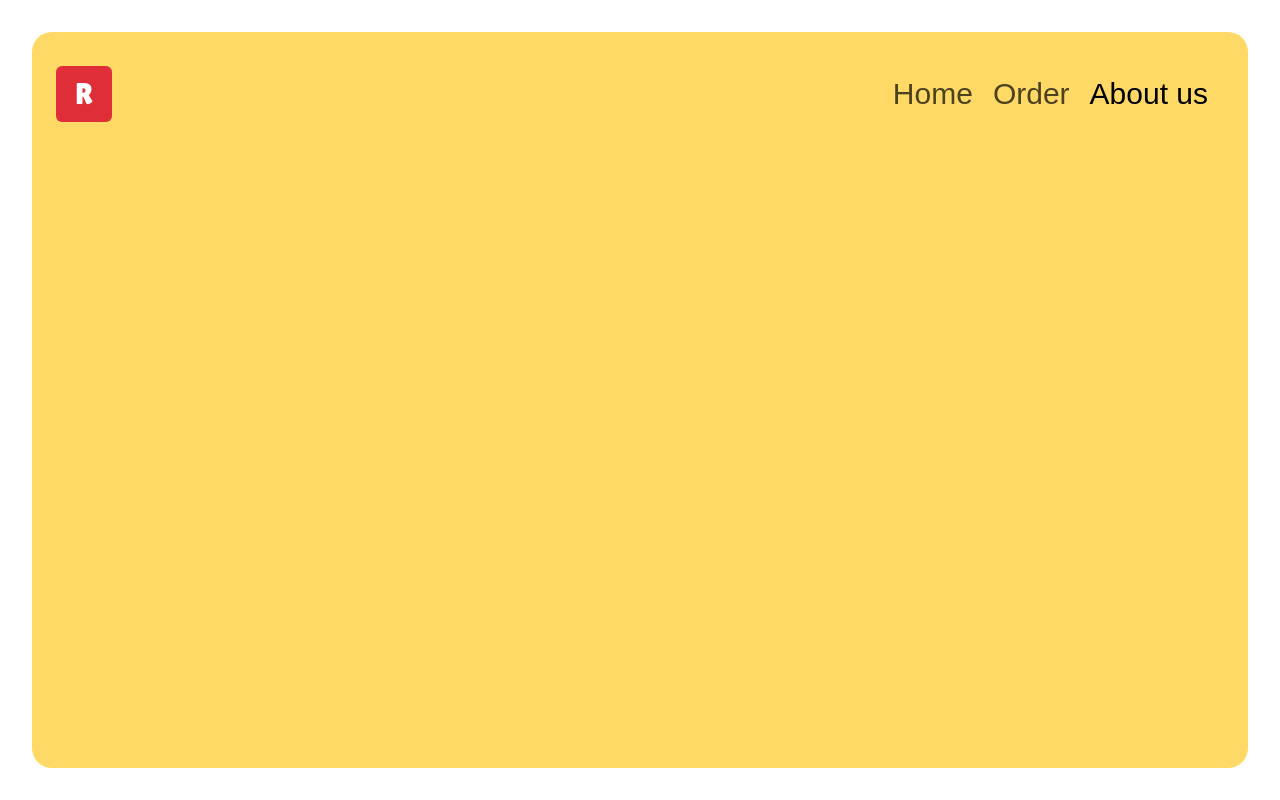
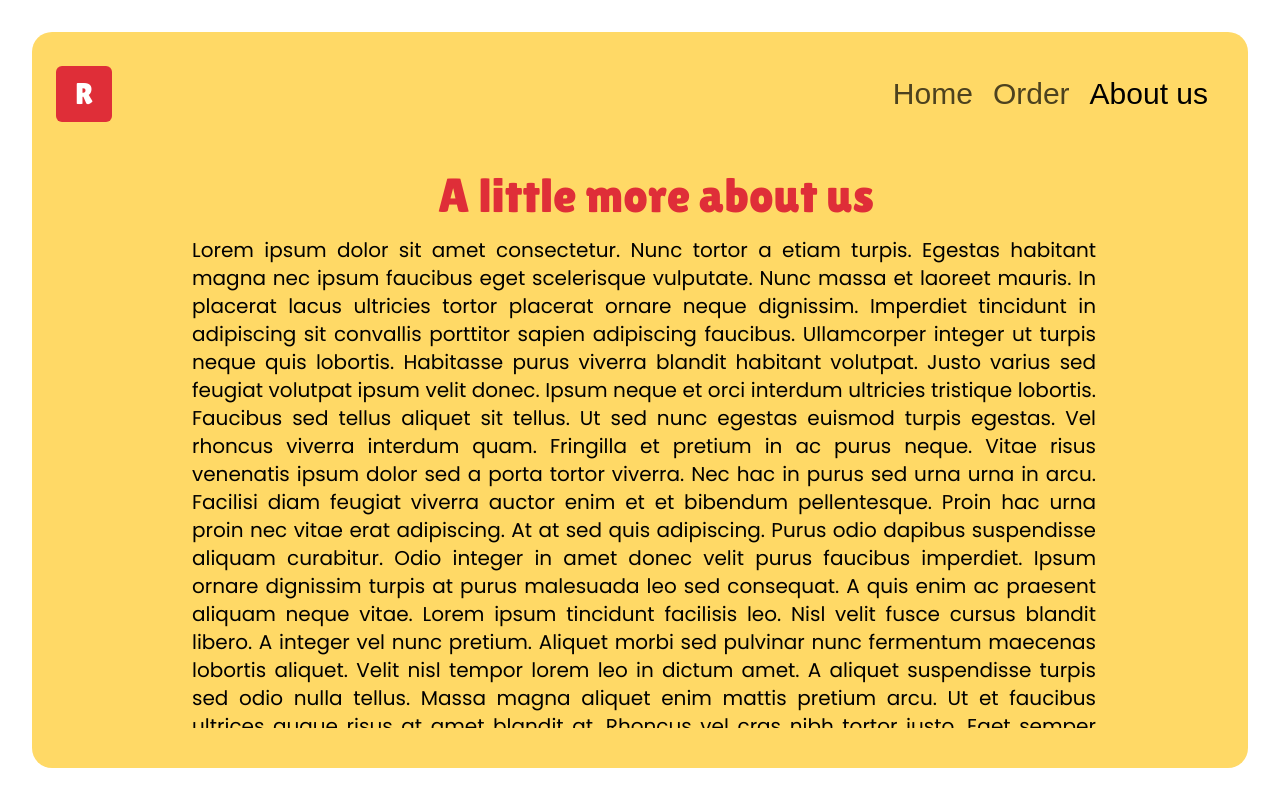
Before and after one commit to TheRafaelFarias/orbital-application-proccess, a Next.js app: page /about-us in a window 1280 px wide. Built offline with nearby package versions, Linux system fonts and the light colour scheme; a web font is replaced by a local one.

Commit message:
feat: create about page

```diff
--- a/src/app/about-us/page.tsx
+++ b/src/app/about-us/page.tsx
@@ -1,5 +1,79 @@
 const AboutUs: React.FC = () => {
-  return <div />;
+  return (
+    <section className="text-center ml-8 mr-4 md:ml-40 md:mr-32 overflow-y-auto mb-10">
+      <h1 className="text-highlight text-4xl md:text-5xl mb-4">A little more about us</h1>
+      <p className="text-xl font-description text-justify font-normal mr-4 md:mr-6">
+        Lorem ipsum dolor sit amet consectetur. Nunc tortor a etiam turpis.
+        Egestas habitant magna nec ipsum faucibus eget scelerisque vulputate.
+        Nunc massa et laoreet mauris. In placerat lacus ultricies tortor
+        placerat ornare neque dignissim. Imperdiet tincidunt in adipiscing sit
+        convallis porttitor sapien adipiscing faucibus. Ullamcorper integer ut
+        turpis neque quis lobortis. Habitasse purus viverra blandit habitant
+        volutpat. Justo varius sed feugiat volutpat ipsum velit donec. Ipsum
+        neque et orci interdum ultricies tristique lobortis. Faucibus sed tellus
+        aliquet sit tellus. Ut sed nunc egestas euismod turpis egestas. Vel
+        rhoncus viverra interdum quam. Fringilla et pretium in ac purus neque.
+        Vitae risus venenatis ipsum dolor sed a porta tortor viverra. Nec hac in
+        purus sed urna urna in arcu. Facilisi diam feugiat viverra auctor enim
+        et et bibendum pellentesque. Proin hac urna proin nec vitae erat
+        adipiscing. At at sed quis adipiscing. Purus odio dapibus suspendisse
+        aliquam curabitur. Odio integer in amet donec velit purus faucibus
+        imperdiet. Ipsum ornare dignissim turpis at purus malesuada leo sed
+        consequat. A quis enim ac praesent aliquam neque vitae. Lorem ipsum
+        tincidunt facilisis leo. Nisl velit fusce cursus blandit libero. A
+        integer vel nunc pretium. Aliquet morbi sed pulvinar nunc fermentum
+        maecenas lobortis aliquet. Velit nisl tempor lorem leo in dictum amet. A
+        aliquet suspendisse turpis sed odio nulla tellus. Massa magna aliquet
+        enim mattis pretium arcu. Ut et faucibus ultrices augue risus at amet
+        blandit at. Rhoncus vel cras nibh tortor justo. Eget semper lectus
+        scelerisque placerat lacus dolor. Risus id id sed id cras odio pharetra
+        dictumst. Ipsum sit pharetra varius vel ut augue volutpat erat. Id
+        sagittis orci ultrices enim interdum consectetur eget convallis. Sit
+        mattis viverra enim tellus est orci vitae et. Ultricies sed eget congue
+        consectetur cursus erat. Sit nec viverra amet neque nibh gravida sed.
+        Aenean velit consectetur nulla in in velit. Tellus pharetra metus ipsum
+        et et. Amet porttitor adipiscing quis laoreet faucibus dignissim magna.
+        Aliquet quis lectus viverra amet vulputate. Vivamus vulputate malesuada
+        ullamcorper ultrices augue tortor est. Platea vulputate ut amet pretium
+        faucibus netus. Vel a dignissim amet malesuada id. Enim a mi lobortis
+        varius integer ultrices congue tortor fringilla. Sagittis fermentum id
+        id quam faucibus felis. Odio pretium donec elit luctus mattis nulla
+        lorem malesuada. Fames massa vel urna et nisl. Nisi vestibulum tellus
+        scelerisque lorem faucibus non rutrum est neque. Pellentesque tellus sit
+        fermentum ut molestie tortor habitant turpis odio. Faucibus quis lorem
+        nulla vitae adipiscing interdum eget. Facilisis ultrices lorem porttitor
+        euismod adipiscing. Nibh ultrices porttitor duis eget varius urna
+        gravida. Elit sem sollicitudin luctus praesent diam magna magnis in.
+        Tellus enim tempor tincidunt ipsum leo aliquam morbi platea duis. Nec
+        dui accumsan pretium molestie sit risus donec senectus justo. Vivamus
+        vulputate malesuada ullamcorper ultrices augue tortor est. Platea
+        vulputate ut amet pretium faucibus netus. Vel a dignissim amet malesuada
+        id. Enim a mi lobortis varius integer ultrices congue tortor fringilla.
+        Sagittis fermentum id id quam faucibus felis. Odio pretium donec elit
+        luctus mattis nulla lorem malesuada. Fames massa vel urna et nisl. Nisi
+        vestibulum tellus scelerisque lorem faucibus non rutrum est
+        neque.Vivamus vulputate malesuada ullamcorper ultrices augue tortor est.
+        Platea vulputate ut amet pretium faucibus netus. Vel a dignissim amet
+        malesuada id. Enim a mi lobortis varius integer ultrices congue tortor
+        fringilla. Sagittis fermentum id id quam faucibus felis. Odio pretium
+        donec elit luctus mattis nulla lorem malesuada. Fames massa vel urna et
+        nisl. Nisi vestibulum tellus scelerisque lorem faucibus non rutrum est
+        neque.Vivamus vulputate malesuada ullamcorper ultrices augue tortor est.
+        Platea vulputate ut amet pretium faucibus netus. Vel a dignissim amet
+        malesuada id. Enim a mi lobortis varius integer ultrices congue tortor
+        fringilla. Sagittis fermentum id id quam faucibus felis. Odio pretium
+        donec elit luctus mattis nulla lorem malesuada. Fames massa vel urna et
+        nisl. Nisi vestibulum tellus scelerisque lorem faucibus non rutrum est
+        neque.Vivamus vulputate malesuada ullamcorper ultrices augue tortor est.
+        Platea vulputate ut amet pretium faucibus netus. Vel a dignissim amet
+        malesuada id. Enim a mi lobortis varius integer ultrices congue tortor
+        fringilla. Sagittis fermentum id id quam faucibus felis. Odio pretium
+        donec elit luctus mattis nulla lorem malesuada. Fames massa vel urna et
+        nisl. Nisi vestibulum tellus scelerisque lorem faucibus non rutrum est
+        neque.
+      </p>
+    </section>
+  );
 };
 
 export default AboutUs;
```
